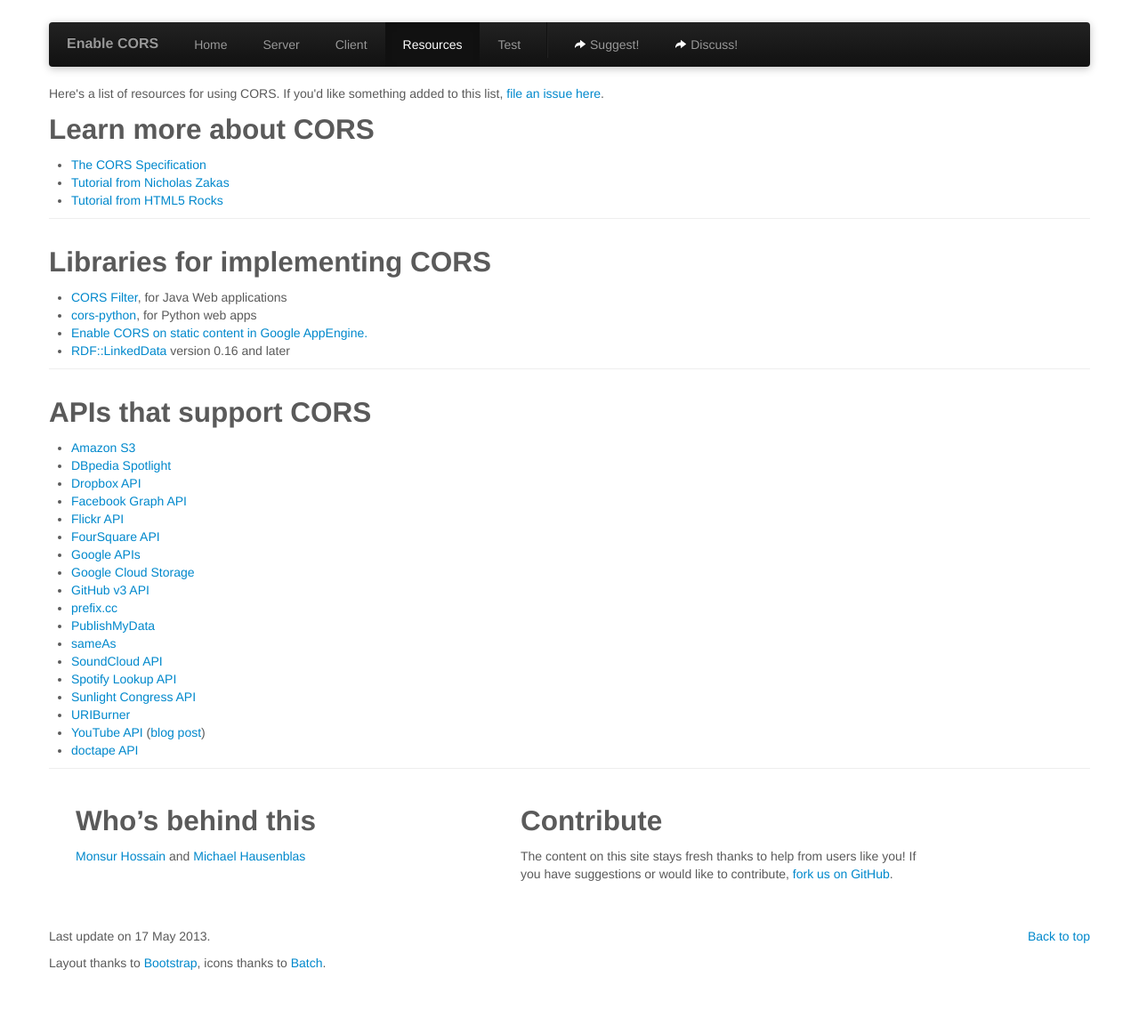
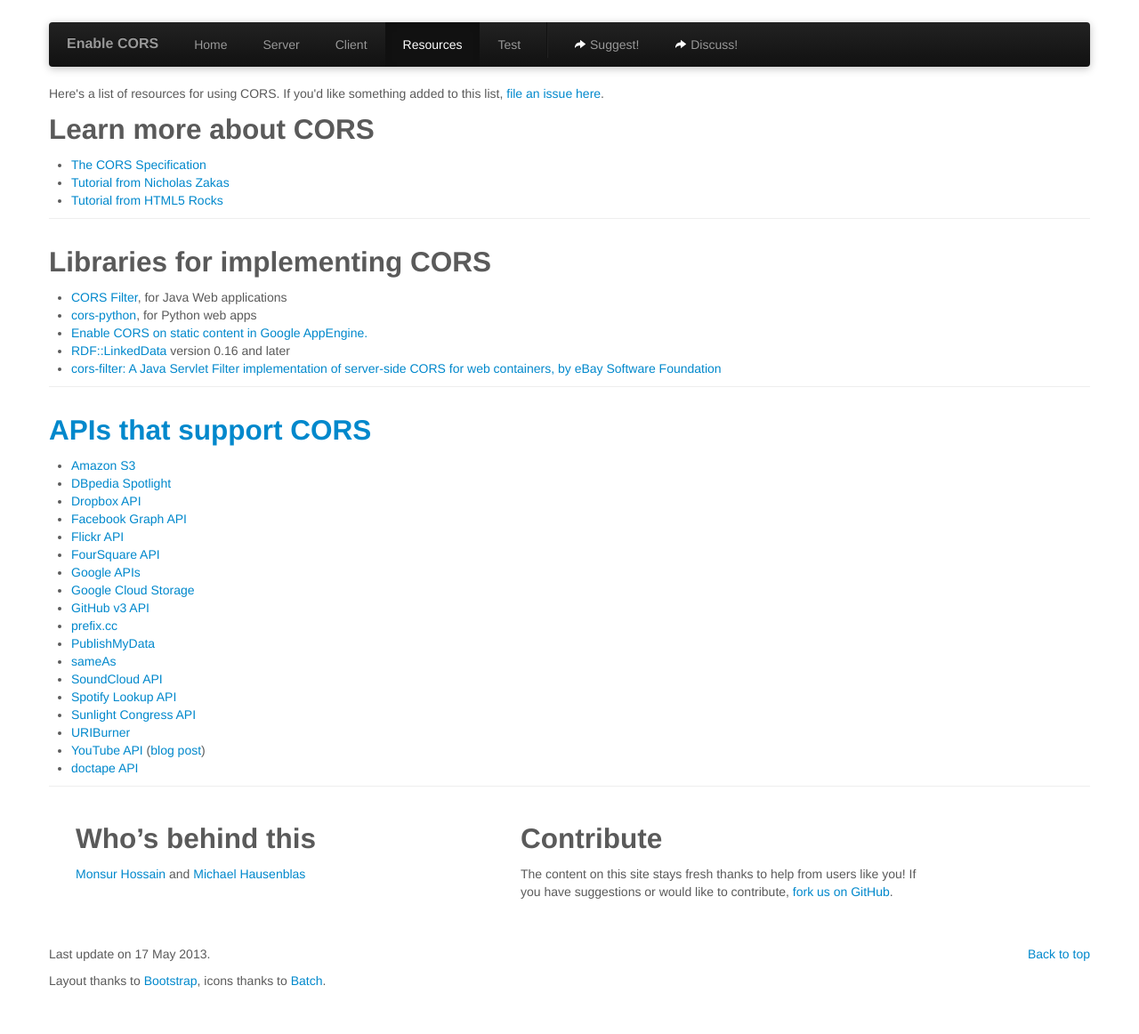
Before and after one commit to monsur/enable-cors.org, a Jekyll site: the page built from resources.html, in a window 1280 px wide. Shown: the whole page at 89% size. Built offline with Jekyll 4.4.1, drawn with Linux system fonts in a browser that asks for light colours.

Commit message:
Updated resources.html
Added cors-filter implementation for Java Web Containers.

```diff
--- a/resources.html
+++ b/resources.html
@@ -23,6 +23,7 @@
 		<li><a href="https://github.com/monsur/cors-python">cors-python</a>, for Python web apps</a></li>
 		<li><a href="https://github.com/BauweBijl/gaecors">Enable CORS on static content in Google AppEngine.</a></li>
 		<li><a href="http://search.cpan.org/dist/RDF-LinkedData/">RDF::LinkedData</a> version 0.16 and later</li>
+		<li><a href="https://github.com/ebay/cors-filter">cors-filter<a>: A Java Servlet Filter implementation of server-side CORS for web containers, by eBay Software Foundation</li>
 		</ul>
 		</section>
 
```
